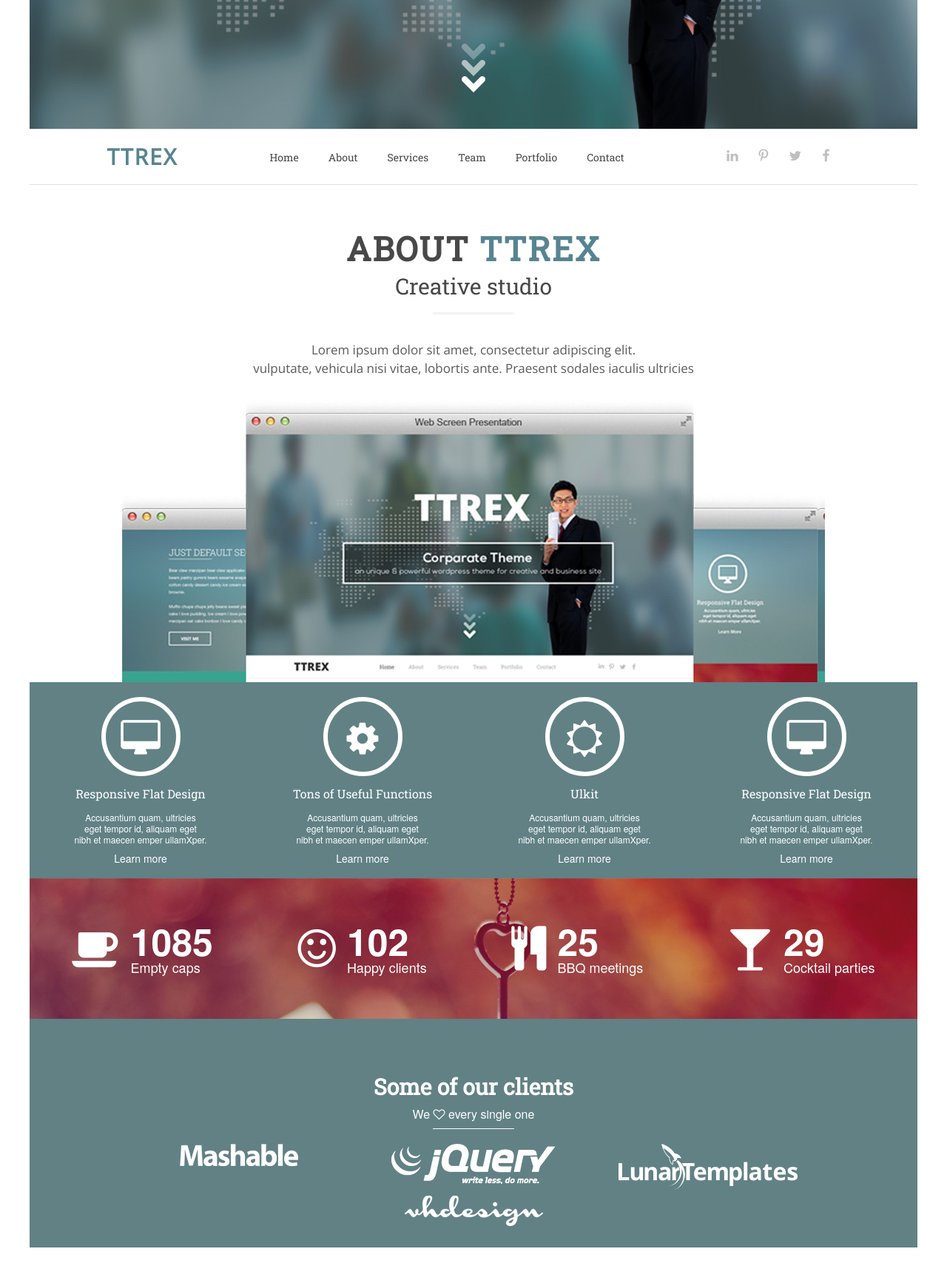
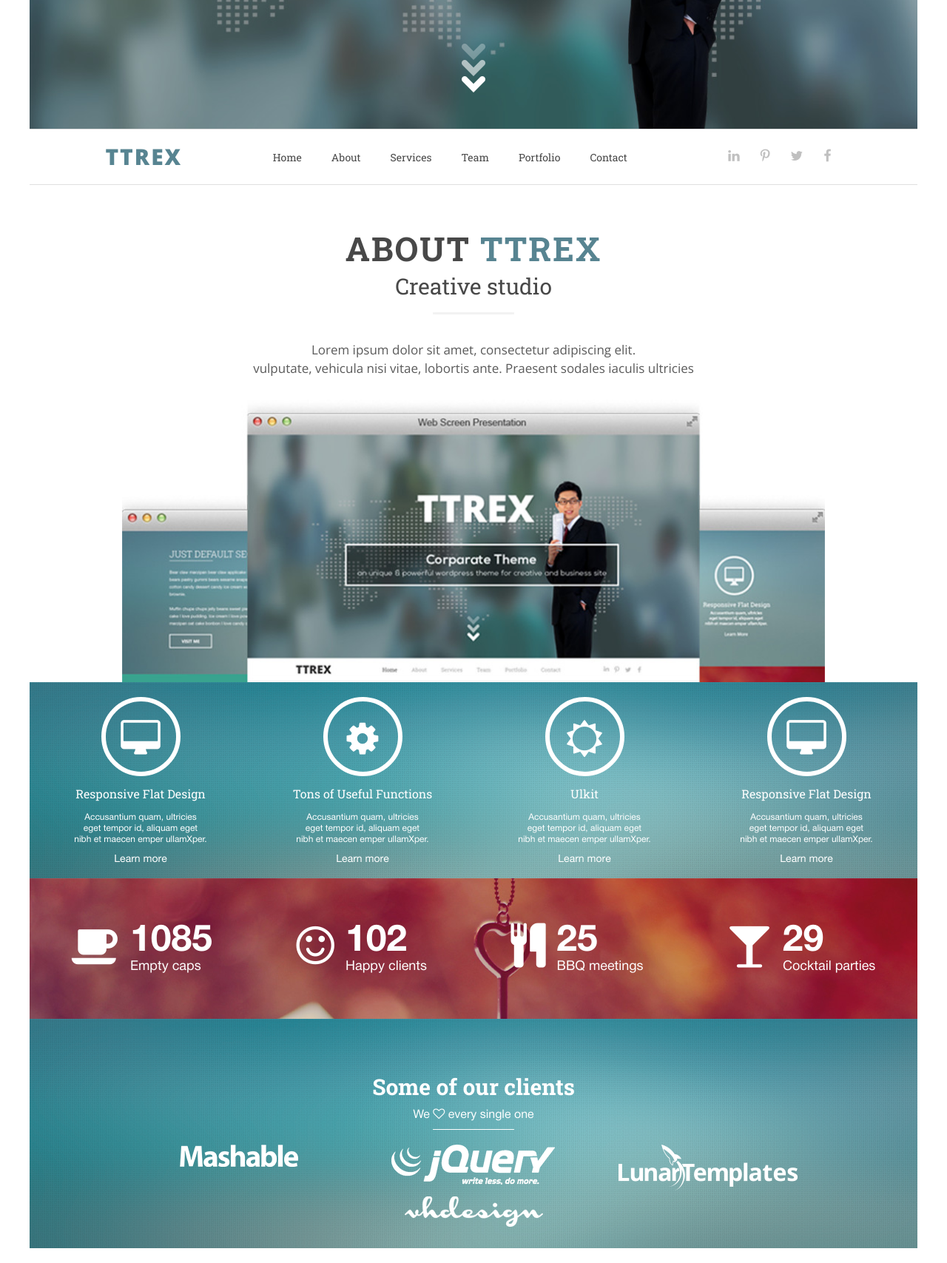
Before and after one commit to markusidelev/markusidelev.github.io, a PHP site: page /porftolio/ttrex/index.html in a window 1280 px wide. Shown: the part 421-2128 px from the top of the page at 74% size. Before the commit the page ends 2107 px from the top, so only its background shows below. Run offline with PHP 8.4, Linux system fonts and the light colour scheme; some libraries are stand-ins or nearby versions; some web fonts are replaced.

Commit message:
Some fonts and styles fixes Ttrex

```diff
--- a/porftolio/ttrex/css/style.css
+++ b/porftolio/ttrex/css/style.css
@@ -1,7 +1,13 @@
 /*
 font-family: 'Roboto Slab';
 font-family: 'Open Sans';
+font-family: "HelveticaRegular";
 */
+
+p{
+	font-family: "HelveticaRegular";
+}
+
 body {
 	font-family: HelveticaNeue;
 }
@@ -75,7 +81,7 @@
 	text-transform: uppercase;
 	letter-spacing: 2px;
 	display: flex;
-	color: #578491;
+	color:#578491;
 	font-size: 30px;
 	margin: 20px auto;
 	transition: .5s;
@@ -168,7 +174,7 @@
 	height: 382px;
 	width: 950px;
 	margin: 30px auto 0;
-	background: url(../img/head_img.jpg);
+	background: url(../img/head_img.jpg) center top/cover no-repeat;
 	overflow: hidden;
 }
 
@@ -178,8 +184,8 @@
 	margin: 0 auto;
 	min-height: 100%;
 	max-width: 1200px;
-	// background: url(..//img/about-back.jpg) center top/cover no-repeat;
-	background-color: #618185;
+	background: url(..//img/background1.png) center top/cover no-repeat;
+	/*background-color: #618185;*/
 }
 
 .about-block {
@@ -221,6 +227,8 @@
 	color: #fff;
 	margin: 0 auto;
 	line-height: 15px;
+	font-family: "HelveticaRegular";
+
 }
 .learn-button{
 	display: inline-block;
@@ -244,7 +252,6 @@
 }
 .numbers-block {
 	display: flex;
-	// flex-wrap: wrap;
 	margin: 0;
 	justify-content: space-around;
 
@@ -277,12 +284,14 @@
 	color:#fff;
 	line-height: 50px;
 	text-align: left;
+	font-family: "HelveticaBold";
 }
 .numbers-item p {
 	margin: 0;
 	color: #fff;
 	font-size: 18px;
 	text-align: left;
+	font-family: "HelveticaRegular";
 }
 
 .clients {
@@ -290,8 +299,8 @@
 	margin: 0 auto;
 	height: 100%;
 	max-width: 1200px;
-	// background: url(..//img/about-back.jpg) center top/cover no-repeat;
-	background-color: #618185;
+	background: url(..//img/background1.png) center top/cover no-repeat;
+	/*background-color: #618185;*/
 
 }
 .clients h2 {
@@ -326,6 +335,7 @@
 	width: 250px;
 	height: 70px;
 	margin: 0 20px;
+	padding: auto;
 	display: inline-block;
 	vertical-align: center;
 	box-sizing: border-box;
@@ -432,7 +442,10 @@
 	}
 
 }
-
+/*
+font-family: 'Open Sans', sans-serif;
+font-family: 'Roboto Slab', serif;
+*/
 @font-face {
 	font-family: "HelveticaRegular";
 
--- a/porftolio/ttrex/index.html
+++ b/porftolio/ttrex/index.html
@@ -6,7 +6,7 @@
 
 	<link rel="stylesheet" href="https://maxcdn.bootstrapcdn.com/font-awesome/4.7.0/css/font-awesome.min.css">
 
-	<link href="https://fonts.googleapis.com/css?family=Open+Sans|Roboto+Slab" rel="stylesheet">
+	<link href="https://fonts.googleapis.com/css?family=Open+Sans:400,800|Roboto+Slab:400,700" rel="stylesheet">
 
 	<link rel="stylesheet" href="css/normalize.css">
 	<link rel="stylesheet" href="css/jquery.fancybox.css">
@@ -150,19 +150,19 @@
 		<div class="clients-block">
 
 			<div class="client">
-				<img src="img/Mashable.png" alt="">
+				<img src="img/mashable.png" alt="">
 			</div>
 
 			<div class="client">
-				<img src="img/jQuery.png" alt="">
+				<img src="img/jquery.png" alt="">
 			</div>
 
 			<div class="client">
-				<img src="img/LunarTemplates.png" alt="">
+				<img src="img/lunar.png" alt="">
 			</div>
 
 			<div class="client">
-				<img src="img/VHDesign.png" alt="">
+				<img src="img/vhs.png" alt="">
 			</div>
 		</div>
 
```
Also changed, not shown: porftolio/ttrex/fonts/HelveticaNeue.ttf (added), porftolio/ttrex/img/Mashable.png, porftolio/ttrex/img/background1.png (added), porftolio/ttrex/img/head_img_small.jpg, porftolio/ttrex/img/jQuery.png, porftolio/ttrex/img/lunar.png (added), porftolio/ttrex/img/vhs.png (added), porftolio/ttrex/img/Безимени-3.png (added).
